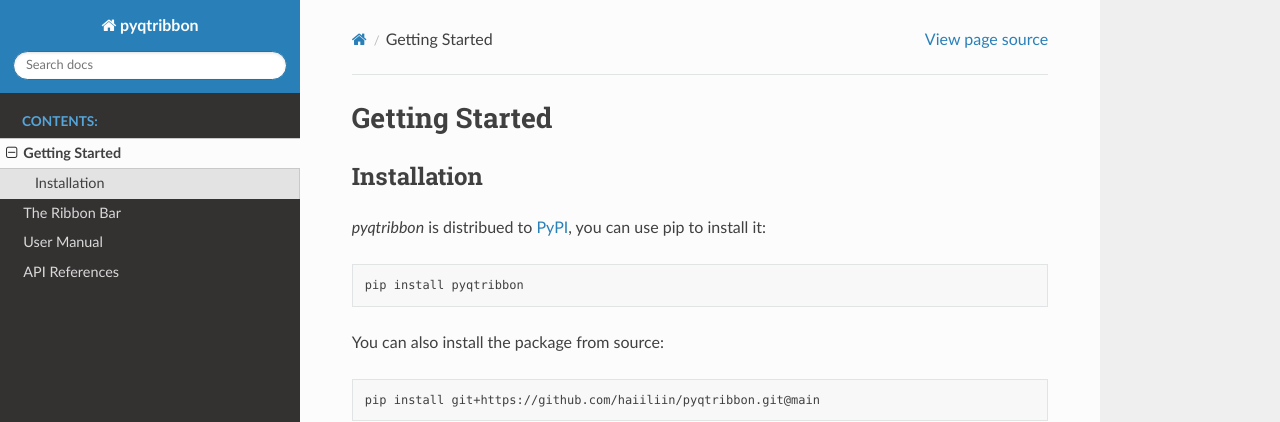
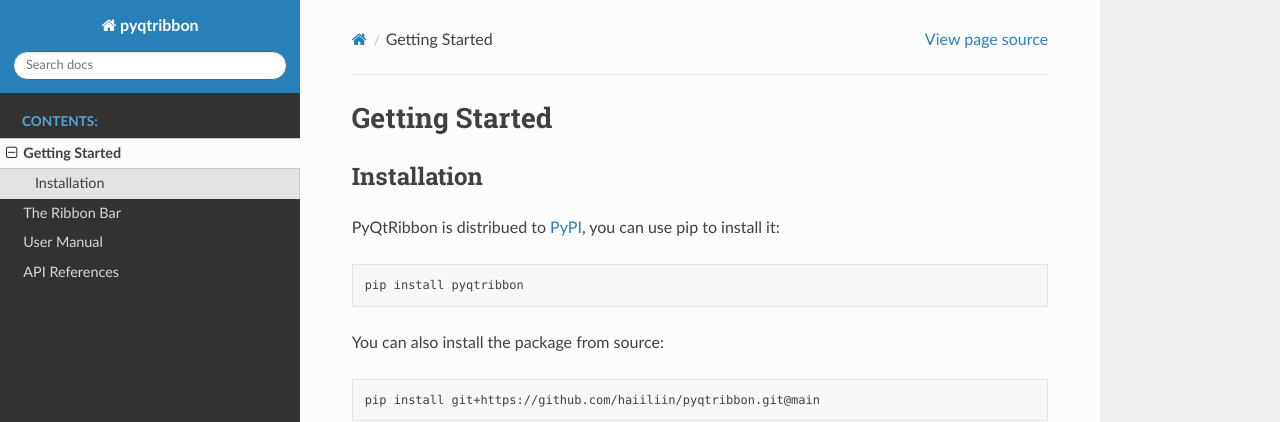
Before and after one commit to haiiliin/pyqtribbon, a Sphinx documentation site: the page built from docs/source/getting-started.rst, in a window 1280 px wide. Shown: the top 422 px of the page. Built offline with Sphinx 7.4.7 and the Read the Docs theme 2.0.0, drawn with Linux system fonts in a browser that asks for light colours.

```diff
--- a/docs/source/getting-started.rst
+++ b/docs/source/getting-started.rst
@@ -5,7 +5,7 @@ Getting Started
 Installation
 ------------
 
-`pyqtribbon` is distribued to `PyPI <https://pypi.org/project/pyqtribbon/>`_, you can use pip to install it:
+PyQtRibbon is distribued to `PyPI <https://pypi.org/project/pyqtribbon/>`_, you can use pip to install it:
 
 .. code-block:: sh
 
```
